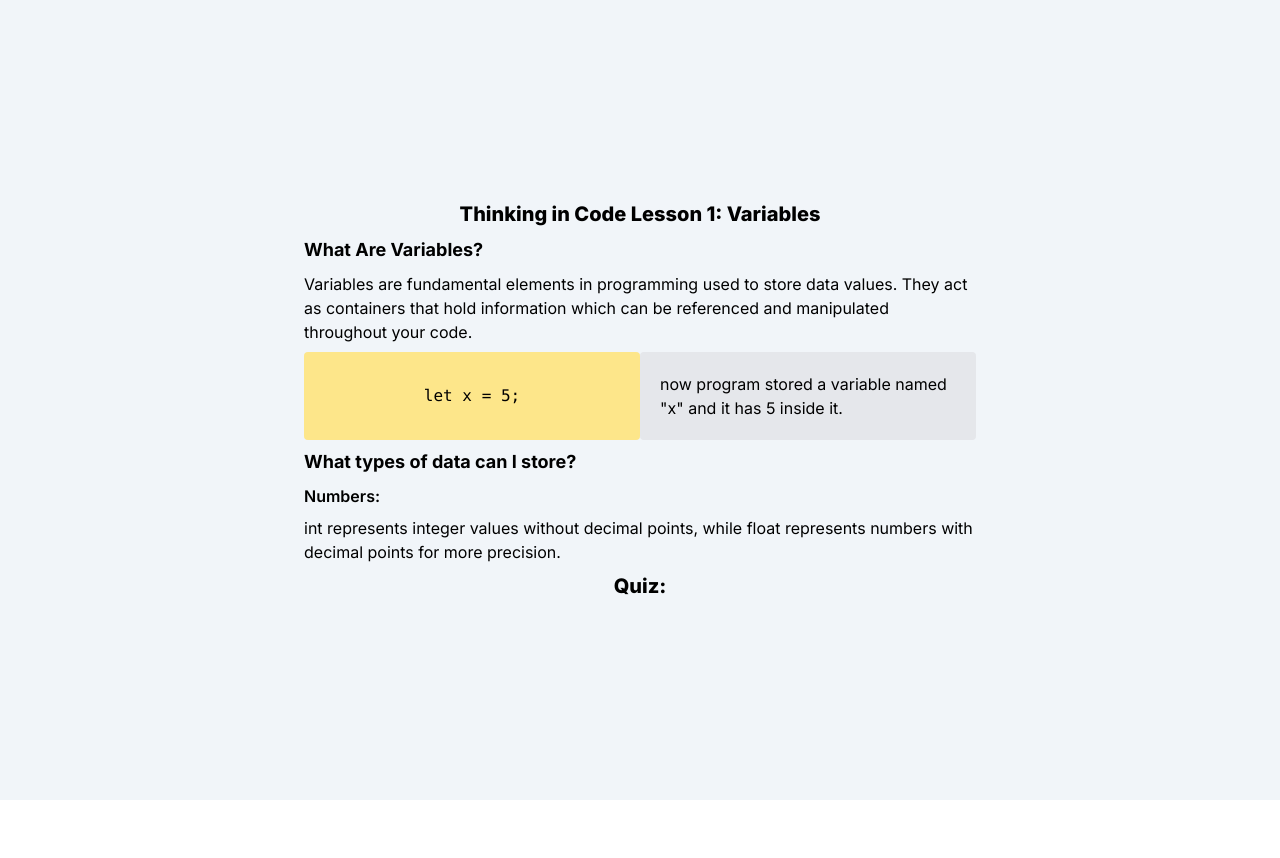
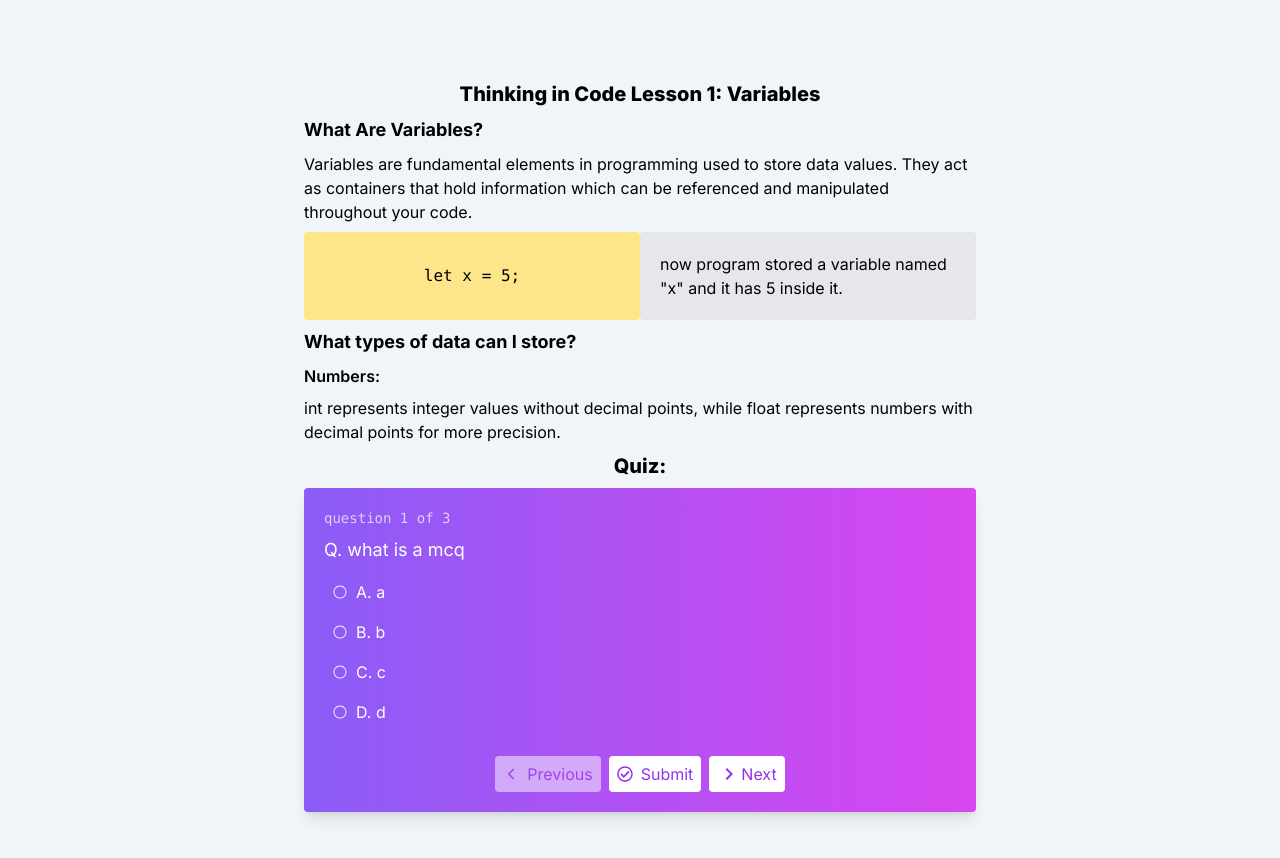
Before and after one commit to r3hmantom/ciphercraft-byte-learn, a Next.js app: page /pf-lesson-1 in a window 1280 px wide. Shown: the top 858 px of the page. Before the commit the page ends 800 px from the top, so only its background shows below. Built offline with nearby package versions, Linux system fonts and the light colour scheme.

Commit message:
added quiz component

```diff
--- a/app/(lessons)/_components/quiz.tsx
+++ b/app/(lessons)/_components/quiz.tsx
@@ -1,19 +1,162 @@
+"use client";
+import { motion, AnimatePresence } from "framer-motion";
+import { useState } from "react";
+import { IoIosRadioButtonOff } from "react-icons/io";
+import { IoRadioButtonOn } from "react-icons/io5";
+import { MdNavigateNext } from "react-icons/md";
+import { FaRegCheckCircle } from "react-icons/fa";
+import { IoIosArrowBack } from "react-icons/io";
+
 type MCQ = {
-    question: string,
-    A: string,
-    B: string,
-    C: string,
-    D: string,
-    correct: string
+  question: string;
+  A: string;
+  B: string;
+  C: string;
+  D: string;
+  explanation: string,
+  correct: string;
+};
+
+export default function Quiz({ mcqs }: { mcqs: MCQ[] }) {
+  const [currmcq, setCurrmcq] = useState<number>(0);
+  const [curroption, setCurroption] = useState<string | null>(null);
+  const [correct, setCorrect] = useState<number>(0);
+  const [msg, setmsg] = useState<string>("");
+  const [submitted, setsubmitted] = useState<boolean>(false);
+  const [incorrect, setIncorrect] = useState<boolean>(false);
+  const [answers, setAnswers] = useState<(string | null)[]>(new Array(mcqs.length).fill(null));
+
+  function handlesub() {
+    if (!curroption) {
+      setmsg("You must select an option to submit.");
+      return;
+    }
+    const isCorrect = curroption === mcqs[currmcq].correct;
+    if (isCorrect) {
+      setCorrect(correct + 1);
+    }
+    setsubmitted(true);
+    setIncorrect(!isCorrect);
+    setmsg(isCorrect ? "Correct !" : "Incorrect !");
+    if (currmcq >= mcqs.length - 1) {
+      console.log("completed the quiz");
+    }
+    // Save the answer
+    const newAnswers = [...answers];
+    newAnswers[currmcq] = curroption;
+    setAnswers(newAnswers);
   }
 
-export default function Quiz({ mcqs }: {mcqs: MCQ[]}) {
+  function nextmcq() {
+    if (!submitted) {
+      setmsg("You must submit an option before proceeding.");
+    } else if (submitted && currmcq < mcqs.length - 1) {
+      setmsg("");
+      setCurrmcq(currmcq + 1);
+      setCurroption(answers[currmcq + 1]);
+      setsubmitted(answers[currmcq + 1] !== null);
+      setIncorrect(false);
+    }
+  }
 
+  function prevmcq() {
+    if (currmcq > 0) {
+      setmsg("");
+      setCurrmcq(currmcq - 1);
+      setCurroption(answers[currmcq - 1]);
+      setsubmitted(answers[currmcq - 1] !== null);
+      setIncorrect(answers[currmcq - 1] !== null && answers[currmcq - 1] !== mcqs[currmcq - 1].correct);
+    }
+  }
 
+  function getOptionClass(option: string) {
+    let baseClass = "px-2 rounded flex items-center ";
+
+    if (curroption === option && !submitted) {
+      baseClass += "bg-black/30 ";
+    }
+
+    if (submitted && option === mcqs[currmcq].correct) {
+      baseClass += "text-green-400 ";
+    }
+
+    baseClass += submitted ? "cursor-not-allowed" : "hover:bg-black/50 cursor-pointer";
+
+    return baseClass;
+  }
+
+  function handleOptionClick(option: string) {
+    if (!submitted) {
+      setCurroption(option);
+      setmsg("");
+    }
+  }
 
   return (
-        <div>
-            <p>what is a mcq</p>
+    <div className="flex flex-col p-5 text-white shadow-lg rounded overflow-hidden bg-gradient-to-r from-violet-500 to-fuchsia-500">
+      <p className="text-sm text-white/70 font-mono">question {currmcq + 1} of {mcqs.length}</p>
+
+      <AnimatePresence mode="wait">
+        <motion.div
+          key={currmcq}
+          initial={{ x: 150, opacity: 0 }}
+          animate={{ x: 0, opacity: 1 }}
+          exit={{ x: -150, opacity: 0 }}
+          transition={{ duration: 0.25 }}
+        >
+          <p className="text-lg my-2">Q. {mcqs[currmcq].question}</p>
+          <p className={`text-center ${submitted && curroption === mcqs[currmcq].correct ? 'text-green-400' : 'text-red-700'}`}>{msg}</p>
+          {['A', 'B', 'C', 'D'].map((option) => (
+            <div key={option} onClick={() => handleOptionClick(option)} className={getOptionClass(option)}>
+              {curroption == option ? <IoRadioButtonOn /> : <IoIosRadioButtonOff />}
+              <p className="p-2">{option}. {mcqs[currmcq][option as keyof Pick<MCQ, 'A' | 'B' | 'C' | 'D'>]}</p>
             </div>
-    )
+          ))}
+          {incorrect && submitted && (
+            <motion.p
+              initial={{ opacity: 0, y: 20 }}
+              animate={{ opacity: 1, y: 0 }}
+              transition={{ duration: 0.3 }}
+              className="bg-black/30 w-fit p-5 rounded-2xl mt-4"
+            >
+              Explanation: {mcqs[currmcq].explanation}
+            </motion.p>
+          )}
+        </motion.div>
+      </AnimatePresence>
+
+      <div className="flex w-fit gap-2 mx-auto mt-4">
+        <button
+          onClick={prevmcq}
+          disabled={currmcq === 0}
+          className={`px-2 mt-2 bg-white font-gradient-to-r text-purple-600 w-fit p-1.5 rounded mx-auto ${currmcq === 0 ? 'opacity-50 cursor-not-allowed' : 'hover:bg-neutral-200'}`}
+        >
+          <div className="flex items-center">
+            <IoIosArrowBack className="size-4 mr-2" />
+            Previous
+          </div>
+        </button>
+        <button
+          onClick={handlesub}
+          disabled={submitted}
+          className={`px-2 mt-2 bg-white font-gradient-to-r text-purple-600 w-fit p-1.5 rounded mx-auto ${submitted ? 'opacity-50 cursor-not-allowed' : 'hover:bg-neutral-200'}`}
+        >
+          <div className="flex items-center">
+            <FaRegCheckCircle className="size-4 mr-2" />
+            Submit
+          </div>
+        </button>
+        <button
+          onClick={nextmcq}
+          disabled={currmcq === mcqs.length - 1 && submitted}
+          className={`px-2 mt-2 bg-white font-gradient-to-r text-purple-600 w-fit p-1.5 rounded mx-auto ${currmcq === mcqs.length - 1 && submitted ? 'opacity-50 cursor-not-allowed' : 'hover:bg-neutral-200'}`}
+        >
+          <div className="flex items-center">
+            <MdNavigateNext className="size-6" />
+            Next
+          </div>
+        </button>
+      </div>
+    </div>
+  );
 }
--- a/app/(lessons)/pf-lesson-1/layout.tsx
+++ b/app/(lessons)/pf-lesson-1/layout.tsx
@@ -1,7 +1,7 @@
 const LessonOneLayout = ({ children }: { children: React.ReactNode }) => {
     return (
-      <div className="h-screen bg-slate-100">
-        <main className="bg-slate-100 pb-20 pt-20 md:max-w-2xl mx-auto flex items-center h-screen">{children}</main>
+      <div className="h-fit bg-slate-100">
+        <main className="bg-slate-100 pb-20 pt-20 md:max-w-2xl mx-auto flex items-center h-fit">{children}</main>
       </div>
     );
   };
--- a/app/(lessons)/pf-lesson-1/page.tsx
+++ b/app/(lessons)/pf-lesson-1/page.tsx
@@ -1,6 +1,7 @@
 import Sidebar from "@/app/(platform)/dashboard/_components/Sidebar"
 import CodeSnippet from "../_components/codesnippet"
 import Note from "../_components/note"
+import Quiz from "../_components/quiz"
 
 type MCQ = {
     question: string,
@@ -8,10 +9,17 @@ type MCQ = {
     B: string,
     C: string,
     D: string,
+    explanation: string,
     correct: string
 }
 
 export default function LessonOneLayout() {
+
+    const mcqs = [
+        {question: "what is a mcq", A: "a",B: "b",C: "c",D: "d",correct: "B", explanation: "this is right hehe"},
+        {question: "what is a mcq2", A: "a2",B: "b2",C: "c2",D: "d2",correct: "B", explanation: "this is right hehe"},
+        {question: "what is a mcq3", A: "a3",B: "b3",C: "c3",D: "d3",correct: "B", explanation: "this is right hehe"}
+    ]
 
 
     return (
@@ -27,7 +35,7 @@ export default function LessonOneLayout() {
             <p className="font-semibold">Numbers: </p>
             <p>int represents integer values without decimal points, while float represents numbers with decimal points for more precision.</p>
             <h1 className="font-extrabold text-center text-xl">Quiz: </h1>
-
+            <Quiz mcqs={mcqs}/>
         </div>
     )
 }
--- a/package.json
+++ b/package.json
@@ -15,6 +15,7 @@
     "@supabase/ssr": "^0.5.1",
     "class-variance-authority": "^0.7.0",
     "clsx": "^2.1.1",
+    "framer-motion": "^11.5.4",
     "lucide-react": "^0.441.0",
     "next": "14.2.11",
     "react": "^18",
```
Also changed, not shown: 1 other file (tests, documents, lock files or other folders). Lines whose indentation alone changed are shown as unchanged.
